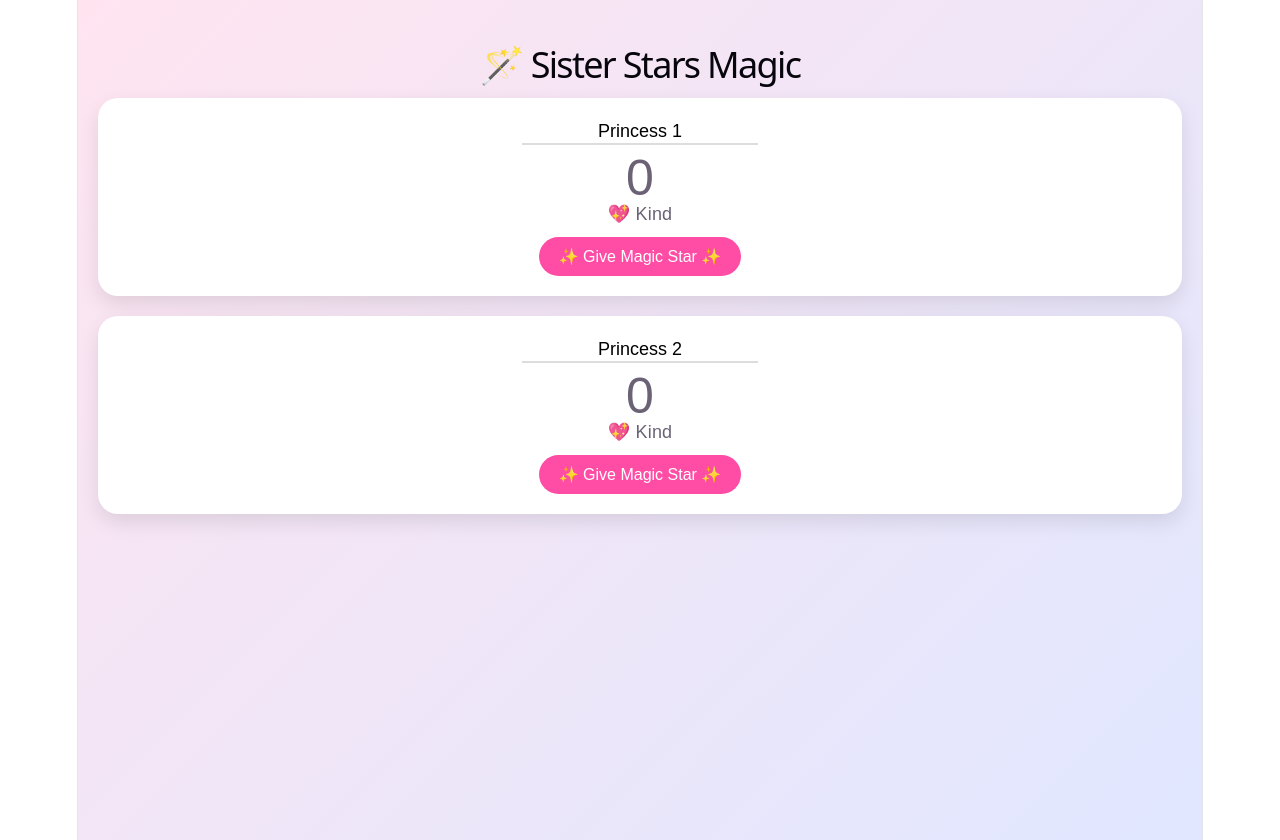
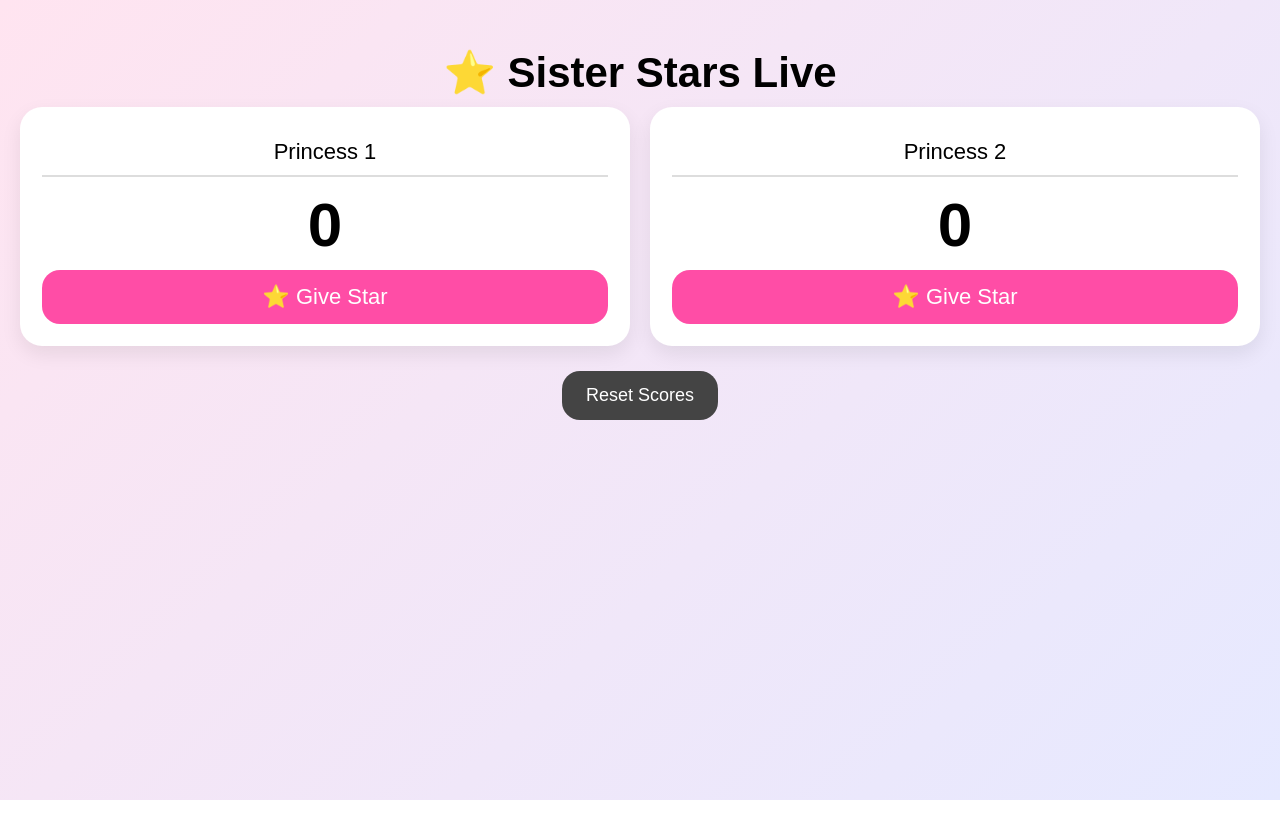
Before and after one commit to leli1982/sister-stars, a React (Vite) app: page / in a window 1280 px wide. After the commit the page ends 800 px from the top, so only its background shows below. Built offline with nearby package versions, Linux system fonts and the light colour scheme; no server answers; the database is empty.

Commit message:
stable firebase app

```diff
--- a/package.json
+++ b/package.json
@@ -10,8 +10,10 @@
     "preview": "vite preview"
   },
   "dependencies": {
+    "firebase": "^12.12.1",
     "react": "^19.2.5",
-    "react-dom": "^19.2.5"
+    "react-dom": "^19.2.5",
+    "vite-plugin-pwa": "^1.2.0"
   },
   "devDependencies": {
     "@eslint/js": "^10.0.1",
--- a/src/App.jsx
+++ b/src/App.jsx
@@ -1,93 +1,98 @@
-import { useState, useEffect } from "react";
+import { useEffect, useState } from "react";
 import "./index.css";
 
+import { db } from "./firebase";
+import { doc, onSnapshot, setDoc } from "firebase/firestore";
+
 export default function App() {
+  const docRef = doc(db, "game", "stars");
+
   const [players, setPlayers] = useState([
     { id: "p1", name: "Princess 1", score: 0 },
     { id: "p2", name: "Princess 2", score: 0 },
   ]);
 
-  // Load saved data
+  // 🔄 LIVE SYNC FROM FIREBASE
   useEffect(() => {
-    const saved = localStorage.getItem("sisterStarsMagic");
-    if (saved) setPlayers(JSON.parse(saved));
+    const unsub = onSnapshot(docRef, (snap) => {
+      if (snap.exists()) {
+        setPlayers(snap.data().players);
+      } else {
+        setDoc(docRef, { players });
+      }
+    });
+
+    return () => unsub();
   }, []);
 
-  // Save data
-  useEffect(() => {
-    localStorage.setItem("sisterStarsMagic", JSON.stringify(players));
-  }, [players]);
-
-  const getLevel = (score) => {
-    if (score >= 50) return "👑 Queen";
-    if (score >= 20) return "🌟 Hero";
-    if (score >= 10) return "✨ Star";
-    return "💖 Kind";
+  // ☁️ SAVE TO FIREBASE
+  const save = async (newPlayers) => {
+    setPlayers(newPlayers);
+    await setDoc(docRef, { players: newPlayers });
   };
 
   const addStar = (id) => {
-    setPlayers((prev) =>
-      prev.map((p) =>
+    const updated = players.map((p) =>
       p.id === id ? { ...p, score: p.score + 1 } : p
-      )
     );
 
-    // magical sound
+    save(updated);
+
     const audio = new Audio(
-      "https://actions.google.com/sounds/v1/ambiences/magical_chime.ogg"
+      "https://actions.google.com/sounds/v1/cartoon/pop.ogg"
     );
     audio.play().catch(() => {});
-
-    // pop animation
-    const el = document.getElementById(id);
-    if (el) {
-      el.classList.add("pop");
-      setTimeout(() => el.classList.remove("pop"), 300);
-    }
-
-    createSparkle();
   };
 
-  const updateName = (id, newName) => {
-    setPlayers((prev) =>
-      prev.map((p) =>
-        p.id === id ? { ...p, name: newName } : p
-      )
+  const updateName = (id, value) => {
+    const updated = players.map((p) =>
+      p.id === id ? { ...p, name: value } : p
     );
+
+    save(updated);
   };
 
-  // ✨ sparkles
-  const createSparkle = () => {
-    const sparkle = document.createElement("div");
-    sparkle.className = "sparkle";
-    sparkle.style.left = Math.random() * 100 + "vw";
-    sparkle.style.top = Math.random() * 100 + "vh";
-    document.body.appendChild(sparkle);
+  const resetAll = () => {
+    if (window.confirm("Reset all stars?")) {
+      const updated = players.map((p) => ({
+        ...p,
+        score: 0,
+      }));
 
-    setTimeout(() => sparkle.remove(), 1000);
+      save(updated);
+    }
   };
 
   return (
     <div className="app">
-      <h1 className="title">🪄 Sister Stars Magic</h1>
+      <h1 className="title">⭐ Sister Stars Live</h1>
 
+      <div className="grid">
         {players.map((p) => (
-        <div key={p.id} id={p.id} className="card">
+          <div className="card" key={p.id}>
             <input
               className="nameInput"
               value={p.name}
-            onChange={(e) => updateName(p.id, e.target.value)}
+              onChange={(e) =>
+                updateName(p.id, e.target.value)
+              }
             />
 
             <div className="score">{p.score}</div>
 
-          <div className="level">{getLevel(p.score)}</div>
-
-          <button className="button" onClick={() => addStar(p.id)}>
-            ✨ Give Magic Star ✨
+            <button
+              className="starButton"
+              onClick={() => addStar(p.id)}
+            >
+              ⭐ Give Star
             </button>
           </div>
         ))}
       </div>
+
+      <button className="resetButton" onClick={resetAll}>
+        Reset Scores
+      </button>
+    </div>
   );
 }
--- /dev/null
+++ b/src/firebase.js
@@ -0,0 +1,15 @@
+import { initializeApp } from "firebase/app";
+import { getFirestore } from "firebase/firestore";
+
+const firebaseConfig = {
+  apiKey: "AIzaSyBi8glYuCKCwgPvGX2VKp48jTZ8SezUPjM",
+  authDomain: "sister-stars.firebaseapp.com",
+  projectId: "sister-stars",
+  storageBucket: "sister-stars.firebasestorage.app",
+  messagingSenderId: "876499122680",
+  appId: "1:876499122680:web:f600913385ba18cfe33e0d"
+};
+
+const app = initializeApp(firebaseConfig);
+
+export const db = getFirestore(app);
--- a/src/index.css
+++ b/src/index.css
@@ -1,113 +1,117 @@
-:root {
-  --text: #6b6375;
-  --text-h: #08060d;
-  --bg: #fff;
-  --border: #e5e4e7;
-  --code-bg: #f4f3ec;
-  --accent: #aa3bff;
-  --accent-bg: rgba(170, 59, 255, 0.1);
-  --accent-border: rgba(170, 59, 255, 0.5);
-  --social-bg: rgba(244, 243, 236, 0.5);
-  --shadow:
-    rgba(0, 0, 0, 0.1) 0 10px 15px -3px, rgba(0, 0, 0, 0.05) 0 4px 6px -2px;
-
-  --sans: system-ui, 'Segoe UI', Roboto, sans-serif;
-  --heading: system-ui, 'Segoe UI', Roboto, sans-serif;
-  --mono: ui-monospace, Consolas, monospace;
-
-  font: 18px/145% var(--sans);
-  letter-spacing: 0.18px;
-  color-scheme: light dark;
-  color: var(--text);
-  background: var(--bg);
-  font-synthesis: none;
-  text-rendering: optimizeLegibility;
-  -webkit-font-smoothing: antialiased;
-  -moz-osx-font-smoothing: grayscale;
-
-  @media (max-width: 1024px) {
-    font-size: 16px;
-  }
+body {
+  margin: 0;
+  padding: 0;
 }
 
-@media (prefers-color-scheme: dark) {
-  :root {
-    --text: #9ca3af;
-    --text-h: #f3f4f6;
-    --bg: #16171d;
-    --border: #2e303a;
-    --code-bg: #1f2028;
-    --accent: #c084fc;
-    --accent-bg: rgba(192, 132, 252, 0.15);
-    --accent-border: rgba(192, 132, 252, 0.5);
-    --social-bg: rgba(47, 48, 58, 0.5);
-    --shadow:
-      rgba(0, 0, 0, 0.4) 0 10px 15px -3px, rgba(0, 0, 0, 0.25) 0 4px 6px -2px;
-  }
-
-  #social .button-icon {
-    filter: invert(1) brightness(2);
-  }
-}
-
-body {
-  margin: 0;
-}
-
-#root {
-  width: 1126px;
-  max-width: 100%;
-  margin: 0 auto;
-  text-align: center;
-  border-inline: 1px solid var(--border);
-  min-height: 100svh;
-  display: flex;
-  flex-direction: column;
+* {
   box-sizing: border-box;
 }
 
-h1,
-h2 {
-  font-family: var(--heading);
-  font-weight: 500;
-  color: var(--text-h);
+.app {
+  min-height: 100vh;
+  padding: 20px;
+  font-family: Arial, sans-serif;
+  text-align: center;
+  background: linear-gradient(135deg, #ffe4f0, #e6e9ff);
 }
 
-h1 {
-  font-size: 56px;
-  letter-spacing: -1.68px;
-  margin: 32px 0;
-  @media (max-width: 1024px) {
-    font-size: 36px;
-    margin: 20px 0;
-  }
-}
-h2 {
-  font-size: 24px;
-  line-height: 118%;
-  letter-spacing: -0.24px;
-  margin: 0 0 8px;
-  @media (max-width: 1024px) {
-    font-size: 20px;
-  }
-}
-p {
-  margin: 0;
+.title {
+  font-size: 42px;
+  margin-bottom: 10px;
 }
 
-code,
-.counter {
-  font-family: var(--mono);
-  display: inline-flex;
-  border-radius: 4px;
-  color: var(--text-h);
+.mission {
+  background: white;
+  padding: 12px;
+  border-radius: 14px;
+  margin-bottom: 20px;
+  font-weight: bold;
+  box-shadow: 0 4px 12px rgba(0,0,0,0.08);
 }
 
-code {
-  font-size: 15px;
-  line-height: 135%;
-  padding: 4px 8px;
-  background: var(--code-bg);
+.message {
+  font-size: 22px;
+  margin-bottom: 15px;
+  color: #ff2f92;
+  font-weight: bold;
+  min-height: 30px;
+}
+
+.grid {
+  display: grid;
+  grid-template-columns: repeat(auto-fit, minmax(280px, 1fr));
+  gap: 20px;
+}
+
+.card {
+  background: white;
+  border-radius: 22px;
+  padding: 22px;
+  box-shadow: 0 8px 20px rgba(0,0,0,0.08);
+}
+
+.nameInput {
+  font-size: 22px;
+  border: none;
+  border-bottom: 2px solid #ddd;
+  text-align: center;
+  width: 100%;
+  padding: 10px;
+  outline: none;
+}
+
+.score {
+  font-size: 62px;
+  margin-top: 12px;
+  margin-bottom: 10px;
+  font-weight: bold;
+}
+
+.level {
+  font-size: 22px;
+  margin-bottom: 14px;
+}
+
+.progressWrap {
+  width: 100%;
+  height: 16px;
+  background: #eee;
+  border-radius: 20px;
+  overflow: hidden;
+  margin-bottom: 18px;
+}
+
+.progressBar {
+  height: 100%;
+  background: linear-gradient(to right, #ff66b3, #9b6dff);
+  border-radius: 20px;
+  transition: width 0.4s ease;
+}
+
+.starButton {
+  width: 100%;
+  padding: 14px;
+  font-size: 22px;
+  border: none;
+  border-radius: 18px;
+  background: #ff4da6;
+  color: white;
+  cursor: pointer;
+}
+
+.starButton:active {
+  transform: scale(0.97);
+}
+
+.resetButton {
+  margin-top: 25px;
+  padding: 14px 24px;
+  font-size: 18px;
+  border: none;
+  border-radius: 18px;
+  background: #444;
+  color: white;
+  cursor: pointer;
 }
 
 .pop {
@@ -116,92 +120,6 @@ code {
 
 @keyframes pop {
   0% { transform: scale(1); }
-  50% { transform: scale(1.15); }
+  50% { transform: scale(1.08); }
   100% { transform: scale(1); }
 }
-
-/* background */
-.app {
-  font-family: Arial;
-  padding: 20px;
-  min-height: 100vh;
-  text-align: center;
-  background: linear-gradient(135deg, #ffe4f0, #e0e7ff);
-  overflow: hidden;
-}
-
-/* title */
-.title {
-  font-size: 36px;
-  margin-bottom: 20px;
-}
-
-/* cards */
-.card {
-  background: white;
-  padding: 20px;
-  margin-bottom: 20px;
-  border-radius: 20px;
-  box-shadow: 0 8px 20px rgba(0,0,0,0.1);
-  transition: transform 0.2s;
-}
-
-/* name input */
-.nameInput {
-  font-size: 18px;
-  text-align: center;
-  border: none;
-  border-bottom: 2px solid #ddd;
-  margin-bottom: 10px;
-  outline: none;
-}
-
-/* score */
-.score {
-  font-size: 50px;
-  margin: 10px 0;
-}
-
-/* level */
-.level {
-  font-size: 18px;
-  margin-bottom: 10px;
-}
-
-/* button */
-.button {
-  padding: 10px 20px;
-  font-size: 16px;
-  border-radius: 25px;
-  border: none;
-  background: #ff4da6;
-  color: white;
-  cursor: pointer;
-}
-
-/* pop animation */
-.pop {
-  animation: pop 0.3s ease;
-}
-
-@keyframes pop {
-  0% { transform: scale(1); }
-  50% { transform: scale(1.15); }
-  100% { transform: scale(1); }
-}
-
-/* sparkle effect */
-.sparkle {
-  position: fixed;
-  width: 8px;
-  height: 8px;
-  background: white;
-  border-radius: 50%;
-  box-shadow: 0 0 10px #fff, 0 0 20px #ff4da6;
-  animation: sparkleAnim 1s linear forwards;
-}
-
-@keyframes sparkleAnim {
-  0% { transform: scale(0); opacity: 1; }
-  100% { transform: scale(3); opacity: 0; }
-}
```
Also changed, not shown: 1 other file (tests, documents, lock files or other folders). Lines whose indentation alone changed are shown as unchanged.
